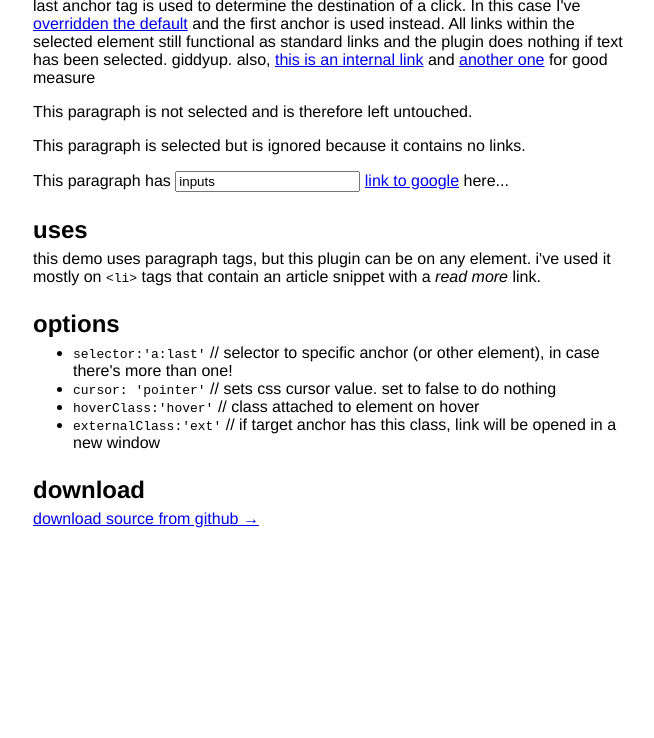
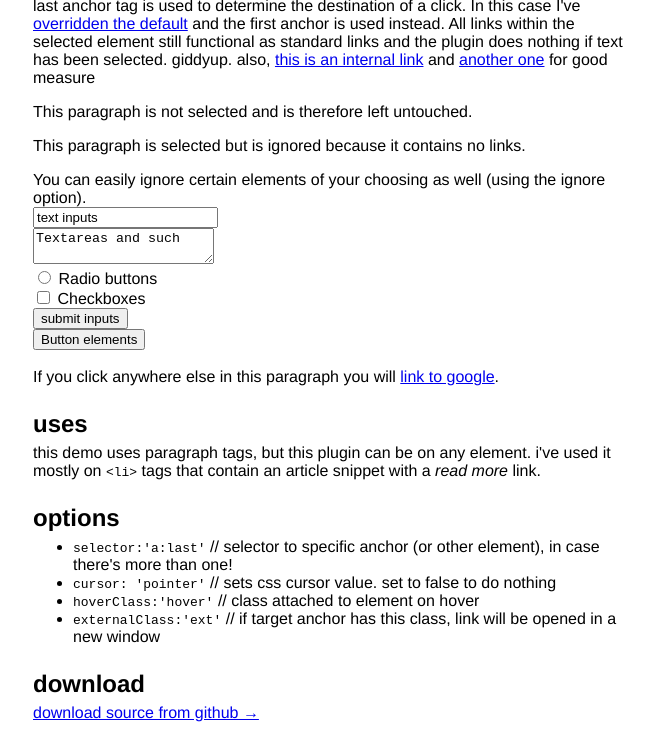
Before and after one commit to elidupuis/blockify, a plain HTML site: page index.html in a window 1280 px wide. Shown: the part 101-839 px from the top of the page, without its empty margins (307-961 px from the left). Before the commit the page ends 800 px from the top, so only its background shows below. Drawn offline with nearby package versions, Linux system fonts and the light colour scheme.

Commit message:
update the ignore option to a more standard jquery format.

```diff
--- a/index.html
+++ b/index.html
@@ -33,7 +33,19 @@
 
 	<p class="blockify">This paragraph is selected but is ignored because it contains no links.</p>
 
-	<p class="blockify">This paragraph has <input type="text" value="inputs" /> <a href="http://google.com">link to google</a> here...</p>
+	<p class="blockify">
+	  You can easily ignore certain elements of your choosing as well (using the ignore option). <br/>
+
+	  <input type="text" value="text inputs" /><br/>
+	  <textarea>Textareas and such</textarea><br/>
+	  <input type="radio" /> <label>Radio buttons</label><br/>
+	  <input type="checkbox" /> <label>Checkboxes</label><br/>
+	  <input type="submit" value="submit inputs" /><br/>
+	  <button>Button elements</button><br/><br/>
+
+	  If you click anywhere else in this paragraph you will <a href="http://google.com">link to google</a>.
+
+	</p>
 
 	<h2>uses</h2>
 
--- a/jquery.blockify.js
+++ b/jquery.blockify.js
@@ -40,8 +40,8 @@
   		};
 
   		$this.bind( 'click', function( e ) {
-        if ( $.inArray( e.target.nodeName.toLowerCase(), ['a', 'input', 'textarea'] ) === -1) {
-  				//	target is not a standard <a> link.
+  		  //  take into account elements in the ignore list:
+        if ( $(e.target).not(opts.ignore).length > 0 ) {
 
   				//	make sure no text has been selected:
   				if($.fn.blockify.getSelectedText() == "") {
@@ -63,7 +63,8 @@
   	selector: 'a:last',			//	selector to specific anchor to be used when parent is clicked.
   	cursor: 'pointer',			//	sets css cursor value. set to false to do nothing.
   	hoverClass: 'hover',		//	class attached to element on hover for styling purposes.
-  	externalClass: 'ext'		//	if target anchor has this class, link will be opened in a new window.
+  	externalClass: 'ext',		//	if target anchor has this class, link will be opened in a new window.
+  	ignore: 'a, input, textarea, label, button'   //  clicking on these elements will not trigger the selected link.
   };
 
   $.fn.blockify.getSelectedText = function(){
```
